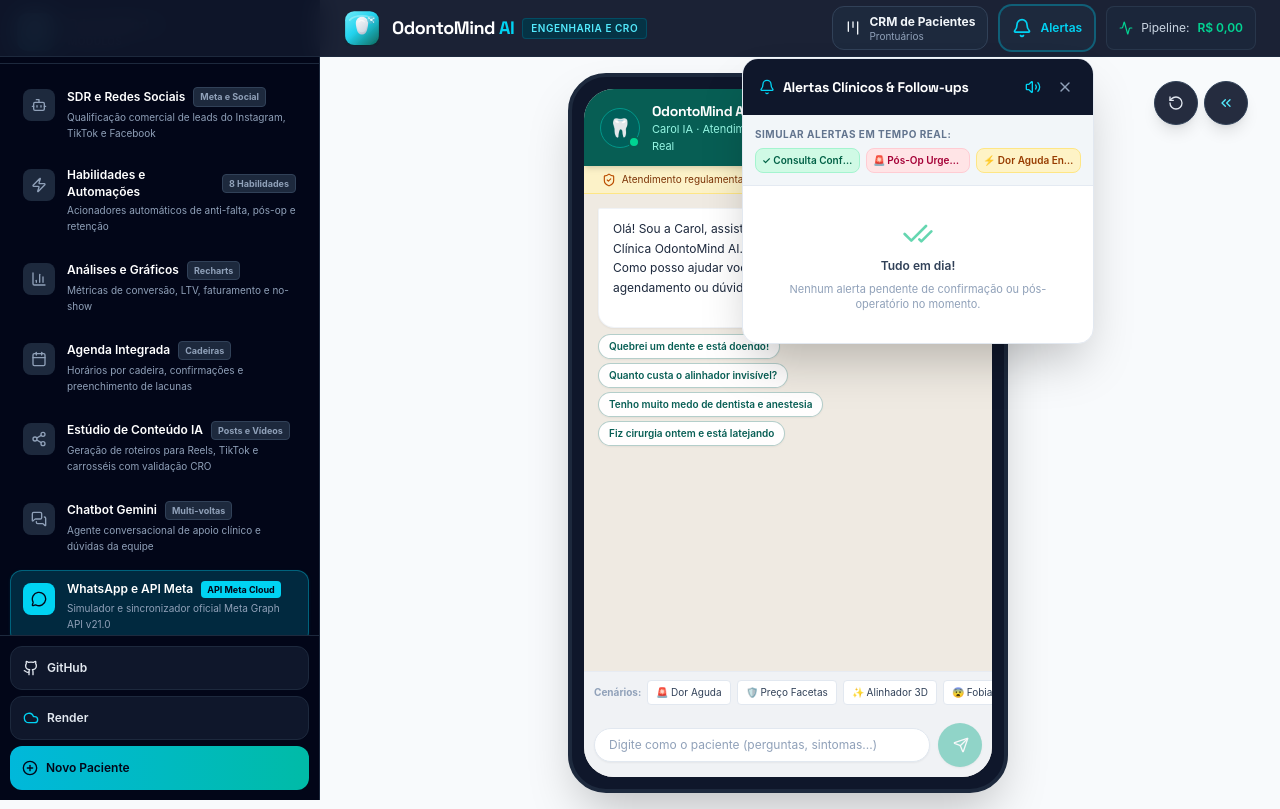
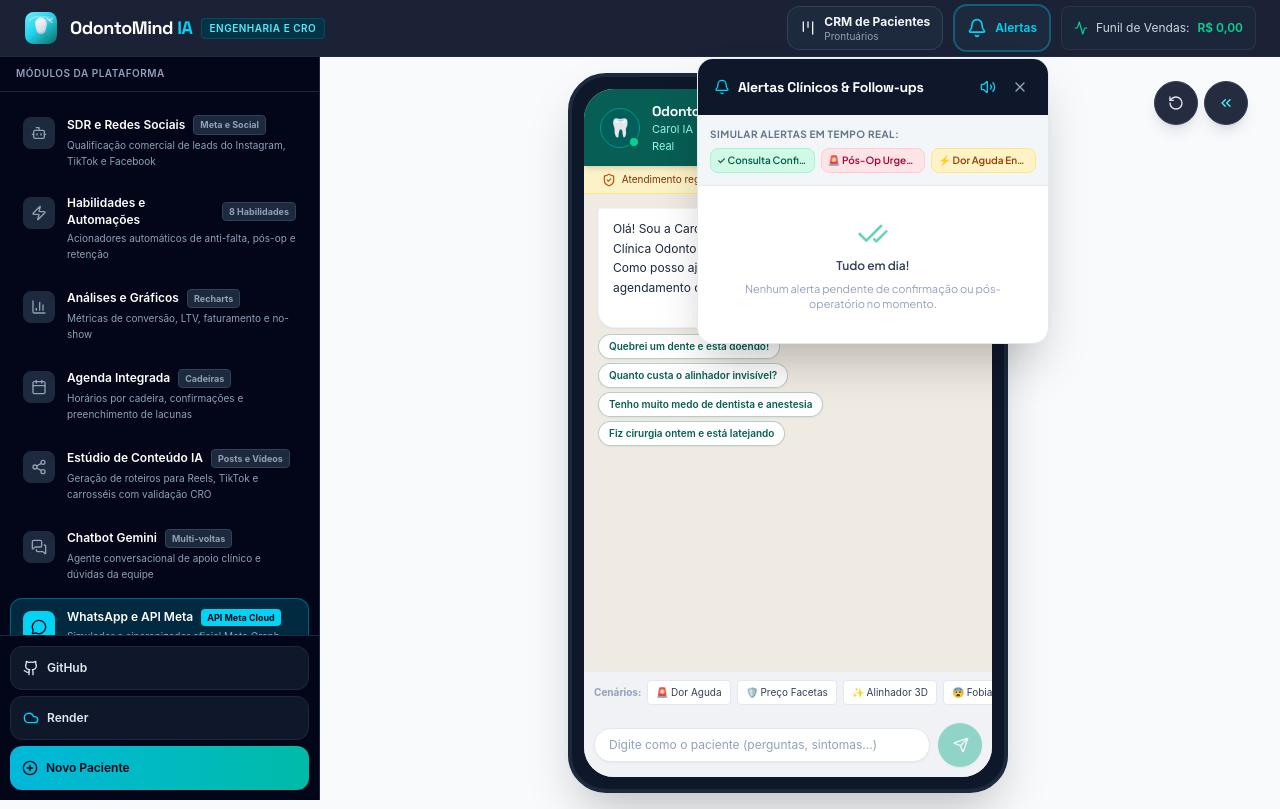
Before and after one commit to slevenkevelera-tech/odontomind-ai, a React (Vite) app: page / in a window 1280 px wide. Both pictures are taken after a click on the button "Alertas". Built offline with nearby package versions, Linux system fonts and the light colour scheme.

Commit message:
feat: logo no canto esquerdo do cabecalho e dropdown de notificacoes adaptavel a tela Co-authored-by: monkeycode-ai <monkeycode-ai@chaitin.com>

```diff
--- a/src/components/Header.tsx
+++ b/src/components/Header.tsx
@@ -197,17 +197,15 @@
       </a>
 
       <aside
-        className="hidden md:flex fixed left-0 top-0 z-40 h-dvh w-[18.5rem] lg:w-80 bg-slate-950 border-r border-slate-800 text-white flex-col"
+        className={`hidden md:flex fixed left-0 z-30 w-[18.5rem] lg:w-80 bg-slate-950 border-r border-slate-800 text-white flex-col ${
+          compact ? 'top-14 h-[calc(100dvh-3.5rem)]' : 'top-16 h-[calc(100dvh-4rem)]'
+        }`}
         aria-label="Navegação principal"
       >
-        <div className="h-16 px-4 flex items-center gap-3 border-b border-slate-800 shrink-0">
-          <BrandLogo size={40} />
-          <div className="min-w-0">
-            <p className="font-heading font-bold text-sm tracking-tight truncate">
-              OdontoMind <span className="text-cyan-400">AI</span>
+        <div className="h-9 px-4 flex items-center border-b border-slate-800 shrink-0">
+          <p className="text-[10px] uppercase tracking-wider text-slate-400 font-semibold">
+            Módulos da plataforma
           </p>
-            <p className="text-[10px] uppercase tracking-wider text-slate-400 font-semibold">Módulos</p>
-          </div>
         </div>
 
         <nav className="flex-1 overflow-y-auto py-3 px-2.5 space-y-1" aria-label="Módulos da plataforma">
@@ -241,26 +239,27 @@
         </div>
       </aside>
 
+      <header className="sticky top-0 z-40 overflow-visible bg-slate-900/95 backdrop-blur-md border-b border-slate-800 text-white">
+        <div className="w-full px-3 sm:px-6">
+          <div className={`flex items-center justify-between gap-3 ${compact ? 'h-14' : 'h-16'}`}>
+            <div className="min-w-0 flex items-center gap-2 sm:gap-3">
               <button
                 onClick={() => setIsNavMenuOpen(true)}
-        className="md:hidden fixed top-3 left-3 z-50 min-h-11 min-w-11 flex items-center justify-center rounded-xl bg-slate-950 text-cyan-300 border border-slate-800 shadow-lg cursor-pointer"
+                className="md:hidden shrink-0 min-h-11 min-w-11 flex items-center justify-center rounded-xl bg-slate-950 text-cyan-300 border border-slate-800 cursor-pointer"
                 aria-label="Abrir menu de módulos"
                 aria-expanded={isNavMenuOpen}
               >
                 <Menu className="w-4 h-4" />
               </button>
 
-      <header className="sticky top-0 z-40 overflow-visible bg-slate-900/95 backdrop-blur-md border-b border-slate-800 text-white pl-3 md:pl-[18.5rem] lg:pl-80">
-        <div className="mx-auto max-w-7xl px-3 sm:px-6">
-          <div className={`flex items-center justify-between gap-3 ${compact ? 'h-14' : 'h-16'}`}>
-            <div className="min-w-0 pl-12 md:pl-0 flex items-center gap-3">
-              <BrandLogo size={compact ? 36 : 44} className="shrink-0 hidden sm:block" />
+              <BrandLogo size={compact ? 34 : 40} className="shrink-0" />
+
               <div className="min-w-0">
                 <div className="flex items-center gap-2">
                   <span className="font-heading font-bold text-sm sm:text-lg tracking-tight text-white truncate">
-                    OdontoMind <span className="text-cyan-400">AI</span>
+                    OdontoMind <span className="text-cyan-400">IA</span>
                   </span>
-                  <span className="hidden lg:inline-block text-[10px] uppercase tracking-wider px-2 py-0.5 rounded bg-cyan-950 text-cyan-300 border border-cyan-800/60 font-semibold">
+                  <span className="hidden sm:inline-block text-[10px] uppercase tracking-wider px-2 py-0.5 rounded bg-cyan-950 text-cyan-300 border border-cyan-800/60 font-semibold whitespace-nowrap">
                     Engenharia e CRO
                   </span>
                 </div>
@@ -305,7 +304,7 @@
 
               <div className="hidden md:flex items-center gap-2 text-xs text-slate-300 bg-slate-800/80 px-3 py-1.5 rounded-lg border border-slate-700/60 min-h-11">
                 <Activity className="w-3.5 h-3.5 text-emerald-400" />
-                <span>Pipeline:</span>
+                <span>Funil de Vendas:</span>
                 <strong className="text-emerald-400 font-semibold">
                   {new Intl.NumberFormat('pt-BR', { style: 'currency', currency: 'BRL' }).format(totalPipelineValue)}
                 </strong>
--- a/src/components/ToastNotificationCenter.tsx
+++ b/src/components/ToastNotificationCenter.tsx
@@ -1,4 +1,5 @@
-import React, { useState, useEffect } from 'react';
+import React, { useState, useEffect, useCallback, useRef } from 'react';
+import { createPortal } from 'react-dom';
 import { ToastNotification, ToastType, TabType } from '../types';
 import {
   Bell,
@@ -75,6 +76,73 @@
   const [soundEnabled, setSoundEnabled] = useState(true);
   const [isDropdownOpen, setIsDropdownOpen] = useState(false);
   const [activeToasts, setActiveToasts] = useState<ToastNotification[]>([]);
+  const [dropdownPosition, setDropdownPosition] = useState<{
+    top: number;
+    left: number;
+    width: number;
+    maxHeight: number;
+  } | null>(null);
+  const bellRef = useRef<HTMLButtonElement | null>(null);
+  const dropdownRef = useRef<HTMLDivElement | null>(null);
+
+  const updateDropdownPosition = useCallback(() => {
+    const trigger = bellRef.current;
+    if (!trigger) return;
+
+    const margin = 12;
+    const gutter = 8;
+    const rect = trigger.getBoundingClientRect();
+    const width = Math.min(352, window.innerWidth - margin * 2);
+    const maxLeft = window.innerWidth - width - margin;
+    const left = Math.min(Math.max(rect.right - width, margin), Math.max(maxLeft, margin));
+    const top = Math.min(rect.bottom + gutter, window.innerHeight - margin);
+    const maxHeight = Math.max(220, window.innerHeight - top - margin);
+
+    setDropdownPosition({ top, left, width, maxHeight });
+  }, []);
+
+  useEffect(() => {
+    if (!isDropdownOpen) {
+      setDropdownPosition(null);
+      return;
+    }
+
+    updateDropdownPosition();
+
+    const handleViewportChange = () => updateDropdownPosition();
+    window.addEventListener('resize', handleViewportChange);
+    window.addEventListener('scroll', handleViewportChange, true);
+
+    return () => {
+      window.removeEventListener('resize', handleViewportChange);
+      window.removeEventListener('scroll', handleViewportChange, true);
+    };
+  }, [isDropdownOpen, updateDropdownPosition]);
+
+  useEffect(() => {
+    if (!isDropdownOpen) return;
+
+    const handlePointerDown = (event: MouseEvent | TouchEvent) => {
+      const target = event.target as Node;
+      if (bellRef.current?.contains(target)) return;
+      if (dropdownRef.current?.contains(target)) return;
+      setIsDropdownOpen(false);
+    };
+
+    const handleKeyDown = (event: KeyboardEvent) => {
+      if (event.key === 'Escape') setIsDropdownOpen(false);
+    };
+
+    document.addEventListener('mousedown', handlePointerDown);
+    document.addEventListener('touchstart', handlePointerDown);
+    document.addEventListener('keydown', handleKeyDown);
+
+    return () => {
+      document.removeEventListener('mousedown', handlePointerDown);
+      document.removeEventListener('touchstart', handlePointerDown);
+      document.removeEventListener('keydown', handleKeyDown);
+    };
+  }, [isDropdownOpen]);
 
   // Keep track of recent toasts to show in floating container (last 4)
   useEffect(() => {
@@ -134,6 +202,7 @@
       {/* 1. Header Notification Bell Button & Dropdown Trigger */}
       <div className="relative">
         <button
+          ref={bellRef}
           onClick={() => setIsDropdownOpen(!isDropdownOpen)}
           className={`relative min-h-11 px-3 rounded-xl transition-all cursor-pointer flex items-center justify-center gap-2 ${
             isDropdownOpen
@@ -152,11 +221,22 @@
           )}
         </button>
 
-        {/* Dropdown Notification Drawer */}
-        {isDropdownOpen && (
-          <div className="absolute right-0 mt-2 w-[min(22rem,calc(100vw-1.5rem))] bg-white rounded-2xl shadow-2xl border border-slate-200 z-50 text-slate-800 overflow-hidden animate-scaleIn">
+        {/* Dropdown Notification Drawer (portal + viewport-aware positioning) */}
+        {isDropdownOpen && dropdownPosition && typeof document !== 'undefined' && createPortal(
+          <div
+            ref={dropdownRef}
+            role="dialog"
+            aria-label="Central de notificações"
+            style={{
+              top: dropdownPosition.top,
+              left: dropdownPosition.left,
+              width: dropdownPosition.width,
+              maxHeight: dropdownPosition.maxHeight
+            }}
+            className="fixed z-[70] flex flex-col bg-white rounded-2xl shadow-2xl border border-slate-200 text-slate-800 overflow-hidden animate-scaleIn"
+          >
             {/* Header of Drawer */}
-            <div className="bg-slate-900 text-white p-4 flex items-center justify-between">
+            <div className="bg-slate-900 text-white p-4 flex items-center justify-between shrink-0">
               <div className="flex items-center gap-2">
                 <Bell className="w-4 h-4 text-cyan-400" />
                 <h3 className="font-heading font-bold text-sm">
@@ -192,7 +272,7 @@
             </div>
 
             {/* Quick Demo Simulator Buttons */}
-            <div className="bg-slate-100/90 p-3 border-b border-slate-200/80 space-y-1.5">
+            <div className="bg-slate-100/90 p-3 border-b border-slate-200/80 space-y-1.5 shrink-0">
               <span className="text-[10px] font-bold uppercase tracking-wider text-slate-500 block">
                 Simular Alertas em Tempo Real:
               </span>
@@ -222,7 +302,7 @@
             </div>
 
             {/* Notifications List */}
-            <div className="max-h-80 overflow-y-auto divide-y divide-slate-100">
+            <div className="flex-1 min-h-0 overflow-y-auto divide-y divide-slate-100">
               {notifications.length === 0 ? (
                 <div className="p-8 text-center text-slate-400 text-xs space-y-2">
                   <CheckCheck className="w-8 h-8 mx-auto text-emerald-500 opacity-60" />
@@ -290,7 +370,7 @@
 
             {/* Footer of Drawer */}
             {notifications.length > 0 && (
-              <div className="bg-slate-50 p-2.5 border-t border-slate-200 flex items-center justify-between text-xs text-slate-500">
+              <div className="bg-slate-50 p-2.5 border-t border-slate-200 flex items-center justify-between text-xs text-slate-500 shrink-0">
                 <button
                   onClick={onMarkAllAsRead}
                   className="hover:text-slate-800 font-medium flex items-center gap-1 cursor-pointer"
@@ -307,7 +387,8 @@
                 </button>
               </div>
             )}
-          </div>
+          </div>,
+          document.body
         )}
       </div>
 
```
Lines whose indentation alone changed are shown as unchanged.
